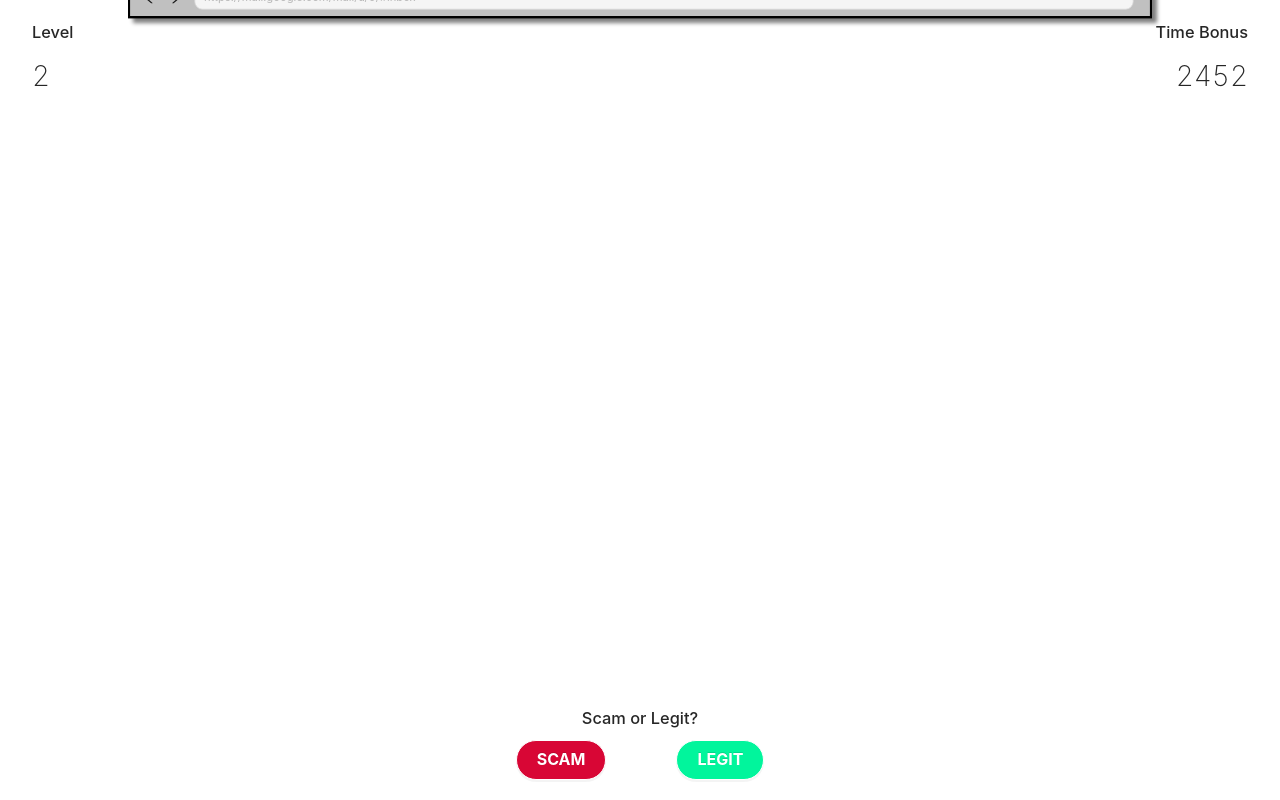
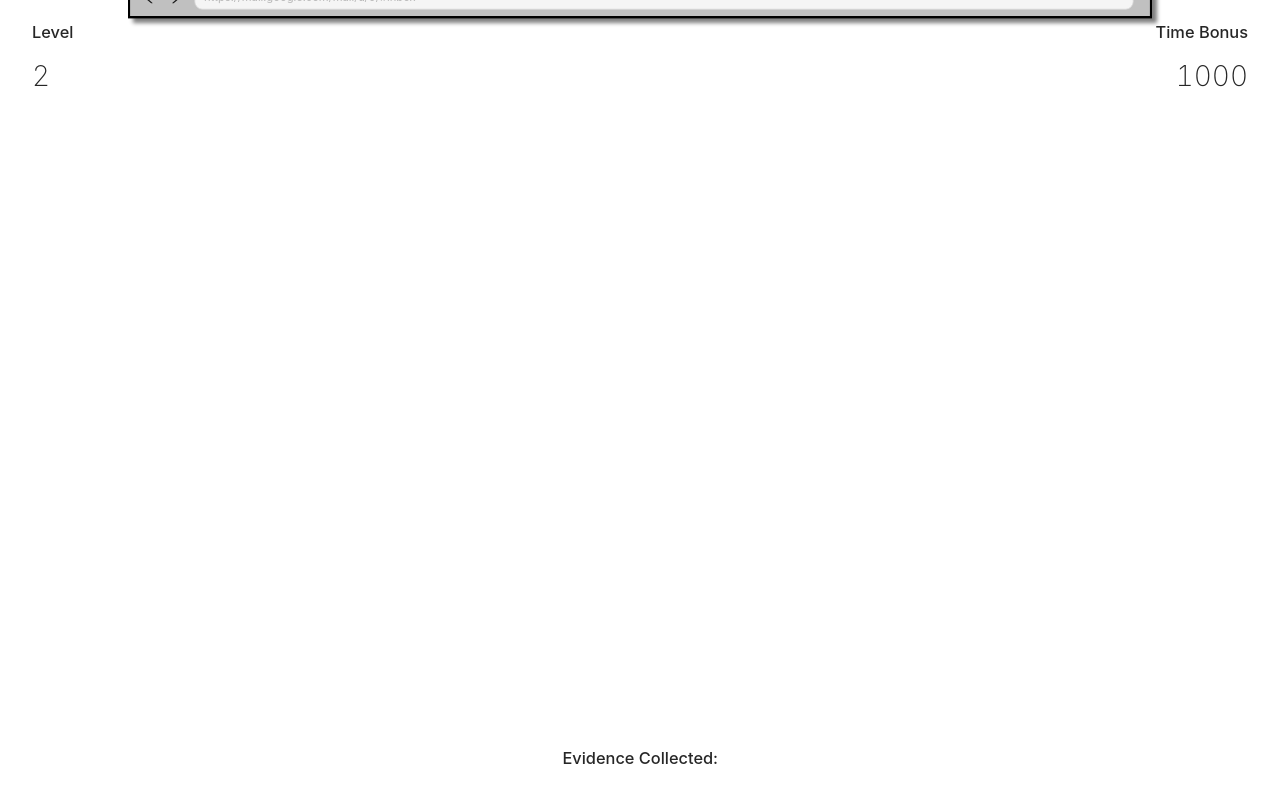
Before and after one commit to NelsonL19/scambusters, a React (Create React App) app: page /level2 in a window 1280 px wide. Built offline with nearby package versions, Linux system fonts and the light colour scheme.

Commit message:
Split the UI and Prototypes
To account for the Evidence Levels, the UI and the Level Prototype needed to be split to call their individual UI elements and components

```diff
--- a/src/App.js
+++ b/src/App.js
@@ -6,6 +6,7 @@ import Level_1 from './pages/level_1'
 import Level_2 from './pages/level_2'
 import Level_Prototype from './components/level_prototype.jsx'
 import './App.css'
+import Level_Collect from './components/level_collect.jsx'
 
 function App() {
 
@@ -44,7 +45,7 @@ function App() {
           <Level_Prototype level = {levelInfo[1]}/>
         </Route>
         <Route path = "/level2">
-        <Level_Prototype level = {levelInfo[2]}/>
+        <Level_Collect level = {levelInfo[2]}/>
         </Route>
       </Switch>
     </Router>
--- a/src/components/apple_music_email.jsx
+++ b/src/components/apple_music_email.jsx
@@ -3,5 +3,12 @@ import { Button } from 'antd';
 
 const apple_music_email = () => {
 
+    return (
+    <div className = "website">
+        <h1>Test</h1>
+
+        </div>
+
+        )
 }
 export default apple_music_email
--- a/src/components/index.js
+++ b/src/components/index.js
@@ -2,6 +2,7 @@
 export {default as Browser_Bar} from './browser_bar'
 export {default as Fake_Netflix} from './fake_netflix'
 export {default as Level_Prototype} from './level_prototype'
+export {default as Level_Collect} from './level_collect'
 export {default as UI_Overlay} from './ui_overlay'
-export {default as UI_Overlay_Collect} from './ui_overlay_collect'
+export {default as UI_Collect} from './ui_collect'
 export {default as apple_music_email} from './apple_music_email'
--- /dev/null
+++ b/src/components/level_collect.jsx
@@ -0,0 +1,37 @@
+import React, {Component, useEffect, useState, Suspense} from 'react';
+import Browser_Bar from './browser_bar.jsx'
+import UI_Collect from './ui_collect.jsx'
+import './level_prototype.css'
+
+export default class Level_Collect extends Component {
+    constructor(props){
+        super(props)
+        this.state = {
+            data: null
+        }
+    }
+    //This function is responsible for taking in the level number, and rendering the level content that is being used for each level.
+    loadLevel(number) {
+        const Level = React.lazy(() =>
+            import(`../pages/level_${number}.js`)
+        );
+        return Level;
+    }
+
+
+    render(){
+        //Calls the load level function with the level that is being selected.
+        const Level = this.loadLevel(this.props.level.levelNum)
+        return (
+            <div>
+                <div className="minification">
+                    <Browser_Bar url = {this.props.level.url}/>
+                    <Suspense fallback={<div>Loading Level...</div>}>
+                        <Level />
+                    </Suspense>
+                </div>
+                <UI_Collect level = {this.props.level}/>
+            </div>
+        )
+    }
+}
--- a/src/components/ui_overlay_collect.jsx
+++ b/src/components/ui_collect.jsx
@@ -1,31 +1,43 @@
 import React, {Component, useEffect, useState} from 'react';
 import { Button } from 'antd';
 import '../styles/ui_overlay.css'
+import Level_End from './level_end.jsx'
 
-export default class UI_Overlay_Collect extends Component {
+export default class UI_Collect extends Component {
     constructor(props){
         super(props)
         this.state = {
-            data: null
+            data: null,
+            level: this.props.level,
+            bonusScore: 3000,
+            isLevelComplete: false,
+            isCorrect: false
         }
     }
 
-    scamPressed(){
-        if(this.props.level.isScam){
-            alert("Correct")
-        }
-        else{
-            alert("Incorrect")
-        }
+    componentDidMount() {
+        this.bonusTimerID = setInterval(
+            () => this.tickDownBonus(), 10
+        )
     }
 
-    legitPressed(){
-        if(this.props.level.isScam){
-            alert("Incorrect")
-        }
-        else{
-            alert("Correct")
-        }
+    componentWillUnmount() {
+        clearInterval(this.bonusTimerID)
+    }
+
+
+    tickDownBonus(){
+        // only count down if the bonus > 0 AND the level is still being played.
+        if(this.state.bonusScore <= 0 || this.state.isLevelComplete) {return}
+
+        this.setState({
+            bonusScore: this.state.bonusScore - 1
+        })
+    }
+
+    checkIfDone(){
+        // make sure the level is not already done!
+        if (this.state.isLevelComplete) {return}
     }
 
     render(){
@@ -48,6 +60,13 @@ export default class UI_Overlay_Collect extends Component {
                         </div>
                     </div>
                 </div>
+
+                <>
+                {this.state.isLevelComplete &&
+                    <Level_End info={this.state}/>
+                }
+                </>
+
             </div>
         )
     }
--- a/src/pages/level_2.js
+++ b/src/pages/level_2.js
@@ -12,7 +12,7 @@ export default class Level_2 extends Component {
     render(){
         return(
             <>
-                <apple_music_email/>
+               <apple_music_email/>
             </>
         )
     }
```
